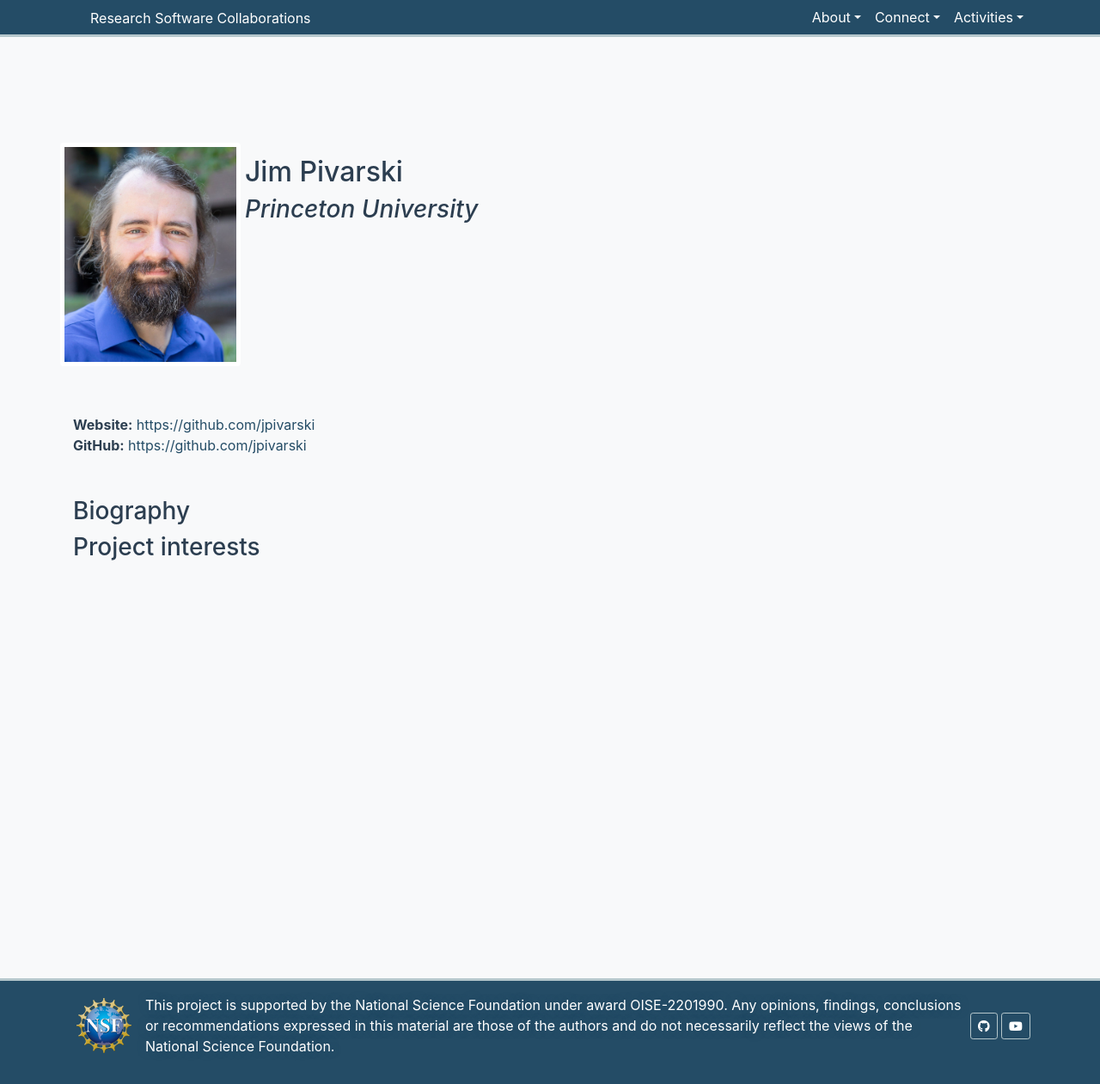
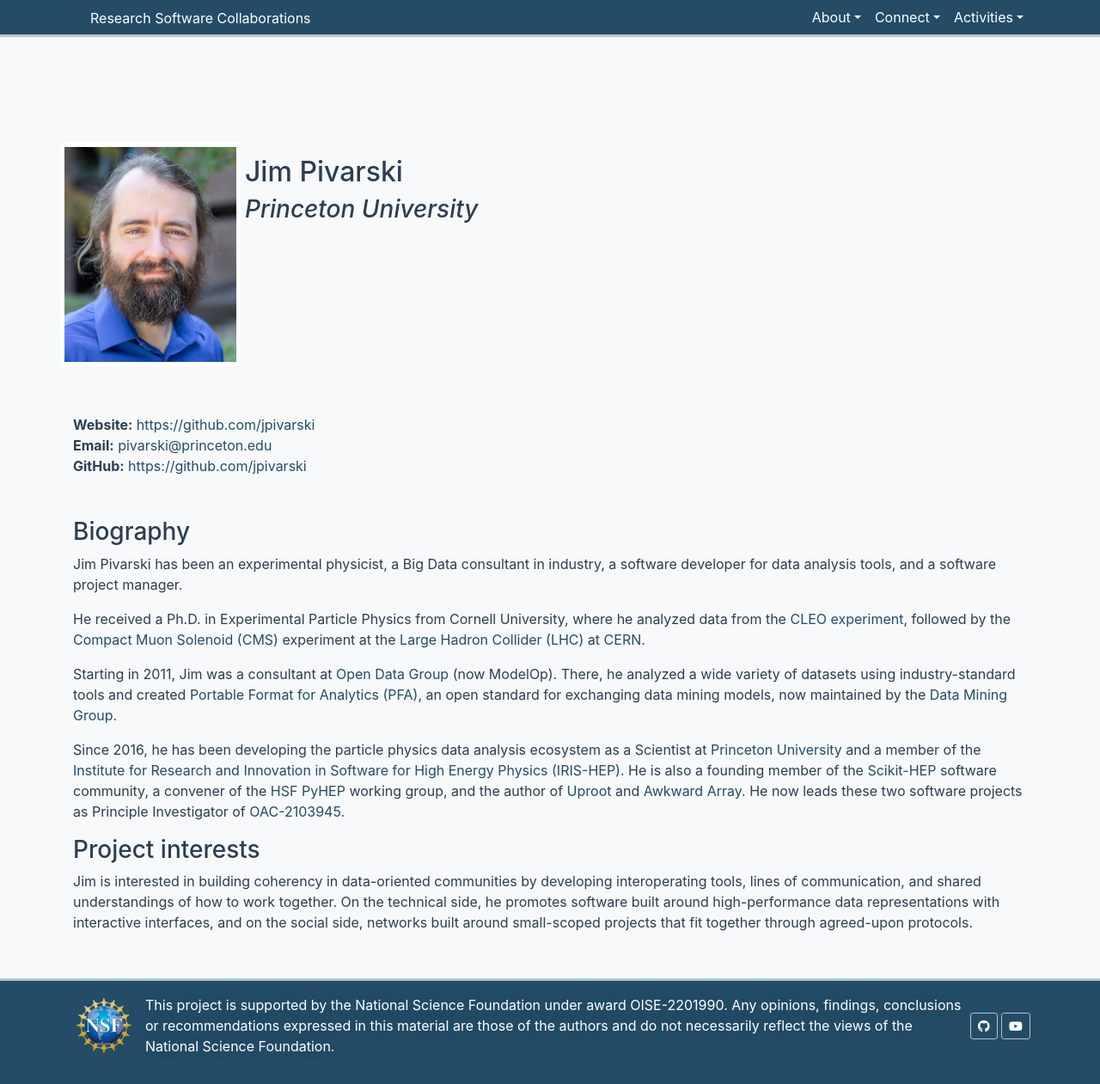
Before and after one commit to research-software-collaborations/research-software-collaborations.github.io, a Jekyll site: the page built from _collaborators/jpivarski.md, in a window 1280 px wide and 1261 px high. Shown: the whole window at 86% size. Built offline with Jekyll 4.4.1, drawn with Linux system fonts in a browser that asks for light colours; cached includes are drawn as plain includes.

Commit message:
Add a bio and project interests for Jim.

```diff
--- a/_collaborators/jpivarski.md
+++ b/_collaborators/jpivarski.md
@@ -2,15 +2,31 @@
 layout: collaborator
 active: true
 institution: Princeton University
+e-mail: pivarski@princeton.edu
+github-username: jpivarski
 name: Jim Pivarski
 photo: "/assets/images/team/Jim-Pivarski.jpg"
 shortname: jpivarski
 title:
 website: https://github.com/jpivarski
 github-username: jpivarski
+networks:
+  - cms
+  - irishep
+  - uscms
 presentations:
 ---
 
 ### Biography
 
+Jim Pivarski has been an experimental physicist, a Big Data consultant in industry, a software developer for data analysis tools, and a software project manager.
+
+He received a Ph.D. in Experimental Particle Physics from Cornell University, where he analyzed data from the [CLEO experiment]([url](https://www.classe.cornell.edu/Research/CLEO/)), followed by the [Compact Muon Solenoid (CMS)](https://cms.cern) experiment at the [Large Hadron Collider (LHC)](http://home.web.cern.ch/topics/large-hadron-collider) at [CERN](http://home.web.cern.ch/).
+
+Starting in 2011, Jim was a consultant at [Open Data Group](https://www.opendatagroup.com/) (now ModelOp). There, he analyzed a wide variety of datasets using industry-standard tools and created [Portable Format for Analytics (PFA)](https://dmg.org/pfa/), an open standard for exchanging data mining models, now maintained by the [Data Mining Group](https://dmg.org/).
+
+Since 2016, he has been developing the particle physics data analysis ecosystem as a Scientist at [Princeton University](https://www.princeton.edu/) and a member of the [Institute for Research and Innovation in Software for High Energy Physics (IRIS-HEP)](http://iris-hep.org/). He is also a founding member of the [Scikit-HEP](https://scikit-hep.org/) software community, a convener of the [HSF](https://hepsoftwarefoundation.org/) [PyHEP](https://hepsoftwarefoundation.org/workinggroups/pyhep.html) working group, and the author of [Uproot](https://uproot.readthedocs.io/) and [Awkward Array](https://awkward-array.org/). He now leads these two software projects as Principle Investigator of [OAC-2103945](https://www.nsf.gov/awardsearch/showAward?AWD_ID=2103945).
+
 ### Project interests
+
+Jim is interested in building coherency in data-oriented communities by developing interoperating tools, lines of communication, and shared understandings of how to work together. On the technical side, he promotes software built around high-performance data representations with interactive interfaces, and on the social side, networks built around small-scoped projects that fit together through agreed-upon protocols.
```
